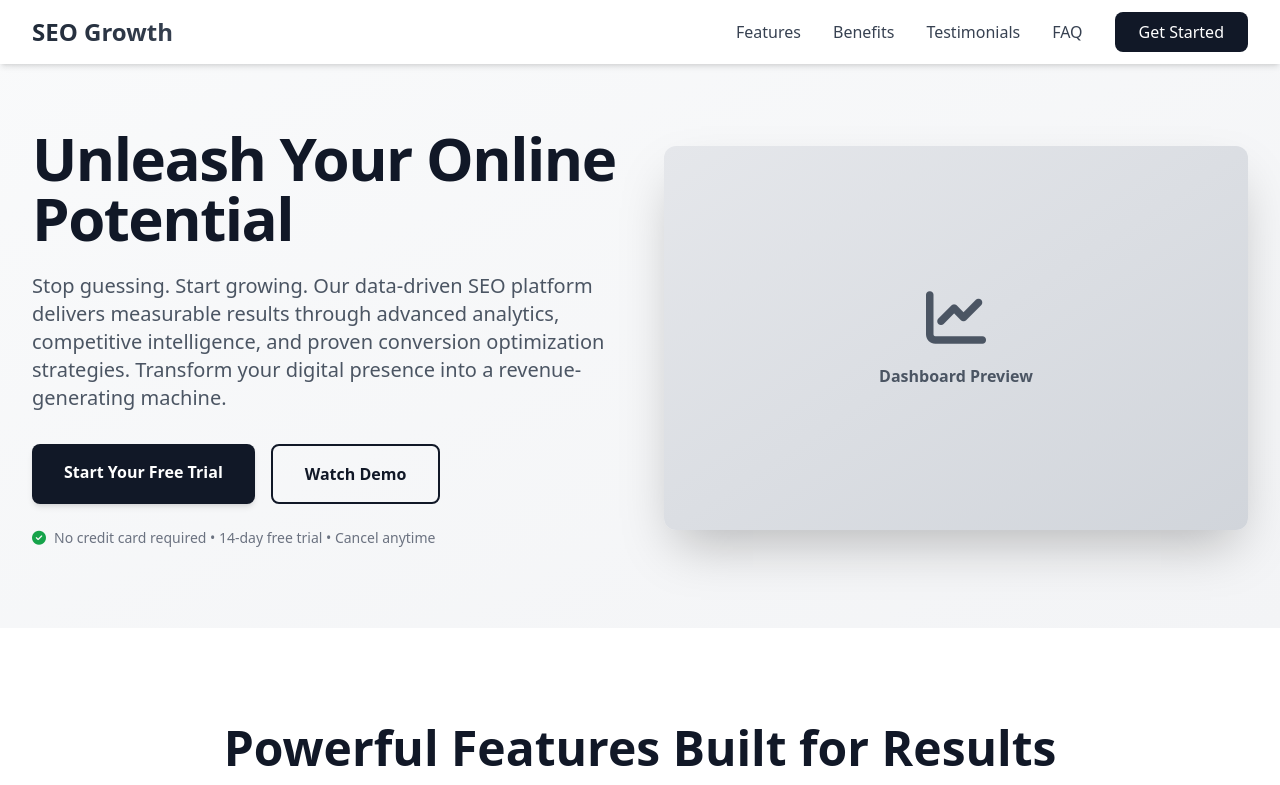
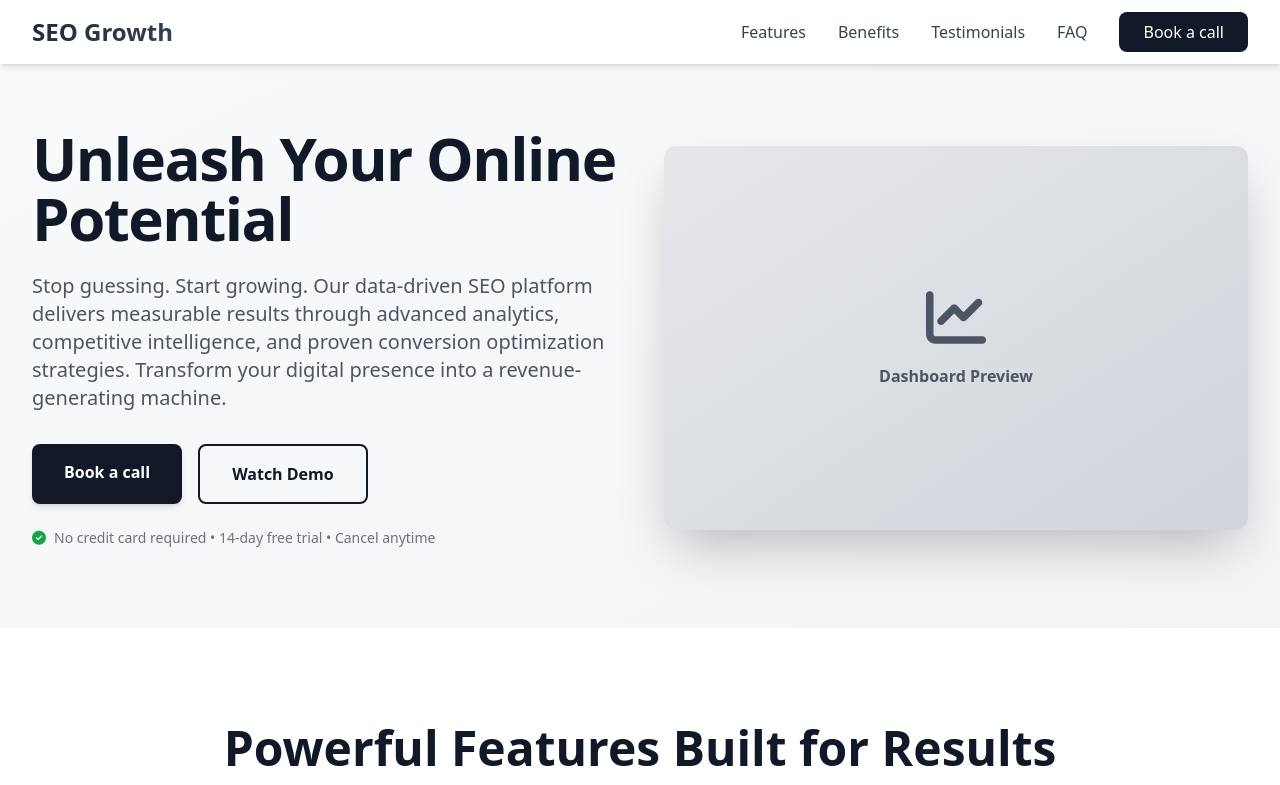
Before and after one commit to test-acc-12349/unleash-your-online-potential-2025-11-03-ohs1n, a plain HTML site: page index.html in a window 1280 px wide. Shown: the top 785 px of the page. Drawn offline with nearby package versions, Linux system fonts and the light colour scheme.

Commit message:
Update website: can you change the 'Start your free trial' to 'Boo...

```diff
--- a/index.html
+++ b/index.html
@@ -55,7 +55,7 @@
                     <a href="#benefits" class="text-gray-700 hover:text-gray-900 transition-colors duration-300 font-medium">Benefits</a>
                     <a href="#testimonials" class="text-gray-700 hover:text-gray-900 transition-colors duration-300 font-medium">Testimonials</a>
                     <a href="#faq" class="text-gray-700 hover:text-gray-900 transition-colors duration-300 font-medium">FAQ</a>
-                    <a href="https://test.com" class="bg-gray-900 text-white px-6 py-2 rounded-lg hover:bg-gray-800 transition-all duration-300 hover:scale-105 font-medium">Get Started</a>
+                    <a href="https://6zn2c6cl63w.typeform.com/to/QRKNKU7j" class="bg-gray-900 text-white px-6 py-2 rounded-lg hover:bg-gray-800 transition-all duration-300 hover:scale-105 font-medium">Book a call</a>
                 </div>
 
                 <!-- Mobile Menu Button -->
@@ -70,7 +70,7 @@
                 <a href="#benefits" class="block px-4 py-2 text-gray-700 hover:bg-gray-100 rounded-lg transition-colors duration-300 font-medium">Benefits</a>
                 <a href="#testimonials" class="block px-4 py-2 text-gray-700 hover:bg-gray-100 rounded-lg transition-colors duration-300 font-medium">Testimonials</a>
                 <a href="#faq" class="block px-4 py-2 text-gray-700 hover:bg-gray-100 rounded-lg transition-colors duration-300 font-medium">FAQ</a>
-                <a href="https://test.com" class="block mt-4 bg-gray-900 text-white px-6 py-2 rounded-lg hover:bg-gray-800 transition-all duration-300 font-medium text-center">Get Started</a>
+                <a href="https://6zn2c6cl63w.typeform.com/to/QRKNKU7j" class="block mt-4 bg-gray-900 text-white px-6 py-2 rounded-lg hover:bg-gray-800 transition-all duration-300 font-medium text-center">Book a call</a>
             </div>
         </nav>
     </header>
@@ -87,8 +87,8 @@
                         Stop guessing. Start growing. Our data-driven SEO platform delivers measurable results through advanced analytics, competitive intelligence, and proven conversion optimization strategies. Transform your digital presence into a revenue-generating machine.
                     </p>
                     <div class="flex flex-col sm:flex-row gap-4">
-                        <a href="https://test.com" class="bg-gray-900 text-white px-8 py-4 rounded-lg hover:bg-gray-800 transition-all duration-300 hover:scale-105 font-semibold text-center shadow-md hover:shadow-lg">
-                            Start Your Free Trial
+                        <a href="https://6zn2c6cl63w.typeform.com/to/QRKNKU7j" class="bg-gray-900 text-white px-8 py-4 rounded-lg hover:bg-gray-800 transition-all duration-300 hover:scale-105 font-semibold text-center shadow-md hover:shadow-lg">
+                            Book a call
                         </a>
                         <button class="border-2 border-gray-900 text-gray-900 px-8 py-4 rounded-lg hover:bg-gray-900 hover:text-white transition-all duration-300 font-semibold">
                             Watch Demo
@@ -376,8 +376,8 @@
             <p class="text-xl text-gray-200 mb-8 leading-relaxed font-light">
                 Join thousands of successful businesses already using our platform to drive sustainable growth. Get started with a free 14-day trial—no credit card required.
             </p>
-            <a href="https://test.com" class="inline-block bg-white text-gray-900 px-8 py-4 rounded-lg hover:bg-gray-100 transition-all duration-300 hover:scale-105 font-semibold shadow-lg hover:shadow-xl">
-                Start Your Free Trial Today
+            <a href="https://6zn2c6cl63w.typeform.com/to/QRKNKU7j" class="inline-block bg-white text-gray-900 px-8 py-4 rounded-lg hover:bg-gray-100 transition-all duration-300 hover:scale-105 font-semibold shadow-lg hover:shadow-xl">
+                Book a call
             </a>
         </div>
     </section>
```
